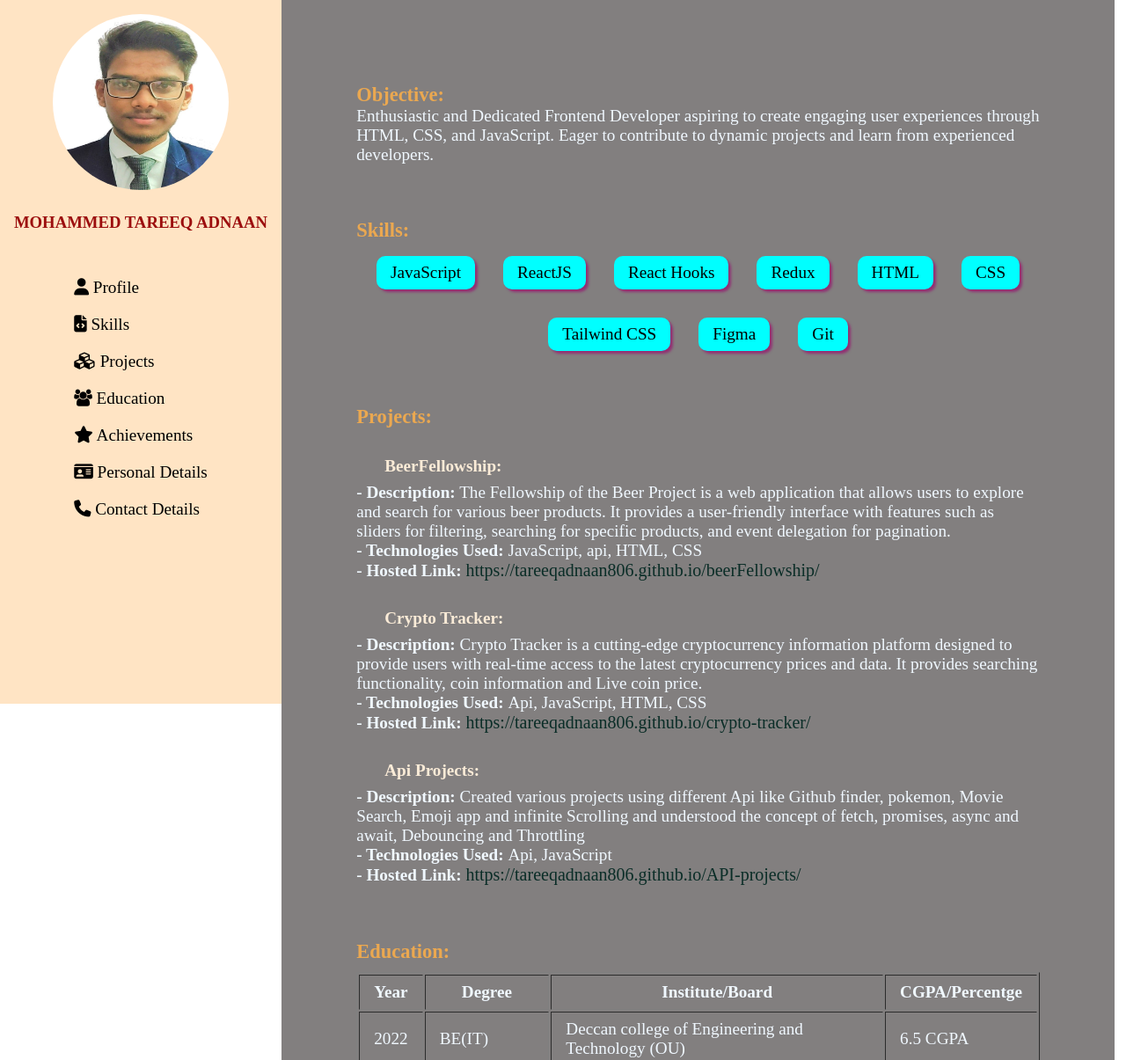
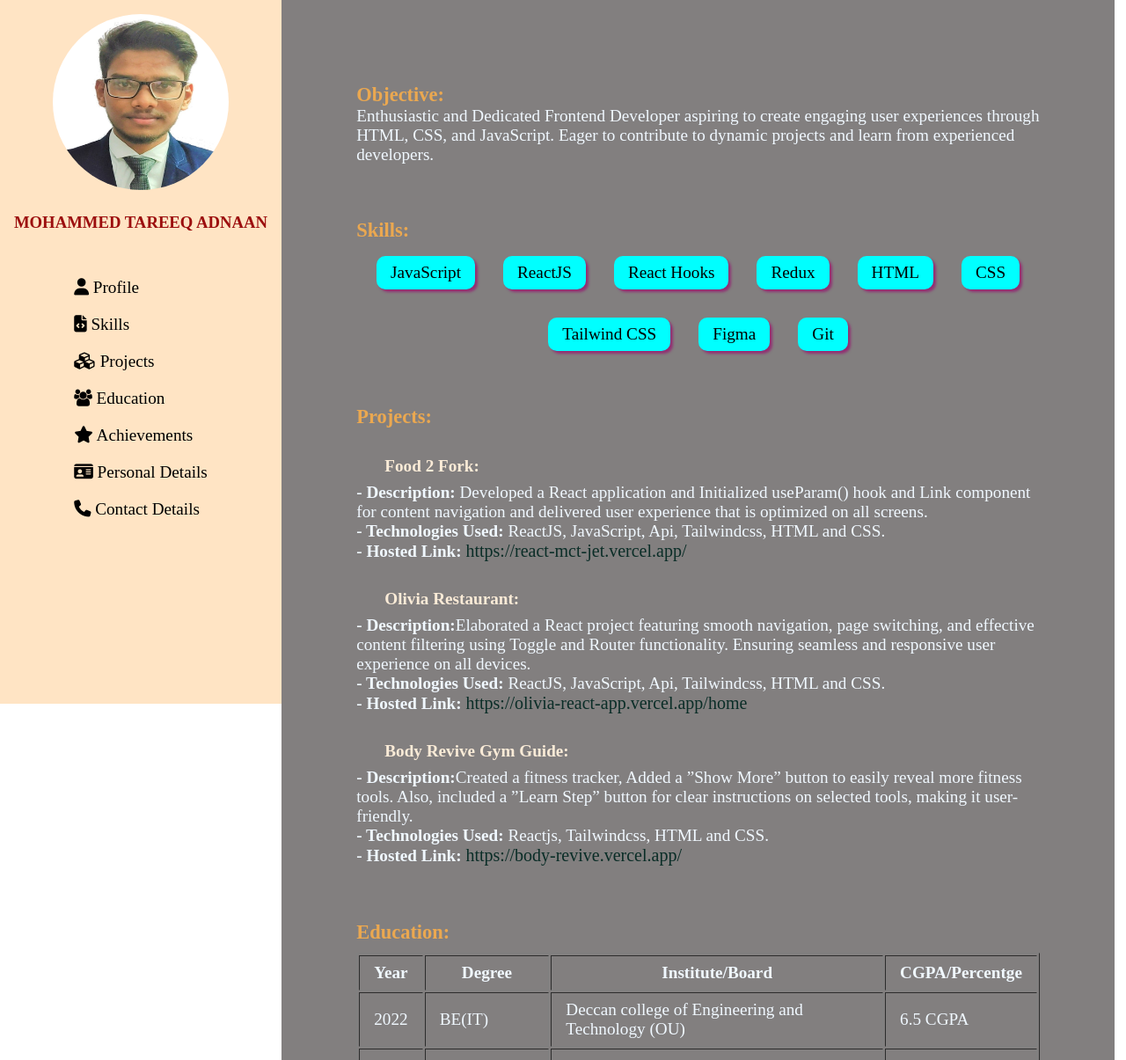
Before and after one commit to tareeqadnaan806/resume, a plain HTML site: page index.html in a window 1280 px wide. Shown: the top 1205 px of the page at 88% size. Drawn offline with Linux system fonts and the light colour scheme.

Commit message:
Update index.html

```diff
--- a/index.html
+++ b/index.html
@@ -52,34 +52,30 @@
                         <h3>Projects:</h3>
 
                            <div class="project1">
-                            <h4>BeerFellowship:</h4>
-                            <p><b>- Description:</b> The Fellowship of the Beer Project is a web application that allows users to explore and
-                                search for various beer products. It provides a user-friendly interface with features such as sliders for
-                                filtering, searching for specific products, and event delegation for pagination. </p>
-                                <p><b>- Technologies Used: </b>JavaScript, api, HTML, CSS </p>
+                            <h4>Food 2 Fork:</h4>
+                            <p><b>- Description:</b> Developed a React application and Initialized useParam() hook and Link component for content navigation and delivered user experience that is optimized on all screens.</p>
+                                <p><b>- Technologies Used: </b>ReactJS, JavaScript, Api, Tailwindcss, HTML and CSS.</p>
 
-                                <b>- Hosted Link:</b> <a  href=" https://tareeqadnaan806.github.io/beerFellowship/ " target="_blank"> https://tareeqadnaan806.github.io/beerFellowship/ </a>
+                                <b>- Hosted Link:</b> <a  href="https://react-mct-jet.vercel.app/" target="_blank"> https://react-mct-jet.vercel.app/</a>
 
                     <div class="projects">
                            <div class="project1">
-                            <h4>Crypto Tracker:
+                            <h4>Olivia Restaurant:
                             </h4>
-                            <p><b>- Description:</b> Crypto Tracker is a cutting-edge cryptocurrency information platform designed to provide
-                                users with real-time access to the latest cryptocurrency prices and data. It provides searching functionality,
-                                coin information and Live coin price. </p>
-                                <p><b>- Technologies Used: </b>Api, JavaScript, HTML, CSS</p>
+                            <p><b>- Description:</b>Elaborated a React project featuring smooth navigation, page switching, and effective content filtering using
+Toggle and Router functionality. Ensuring seamless and responsive user experience on all devices.</p>
+                                <p><b>- Technologies Used: </b>ReactJS, JavaScript, Api, Tailwindcss, HTML and CSS.</p>
 
-                                <b>- Hosted Link:</b> <a  href=" https://tareeqadnaan806.github.io/crypto-tracker/" target="_blank">  https://tareeqadnaan806.github.io/crypto-tracker/</a>
+                                <b>- Hosted Link:</b> <a  href=" https://olivia-react-app.vercel.app/home" target="_blank">  https://olivia-react-app.vercel.app/home</a>
 
                     <div class="projects">
                            <div class="project1">
-                            <h4>Api Projects:</h4>
-                            <p><b>- Description:</b> Created various projects using different Api like Github finder, pokemon, Movie Search,
-                                Emoji app and infinite Scrolling and understood the concept of fetch, promises, async and await,
-                                Debouncing and Throttling </p>
-                                <p><b>- Technologies Used: </b>Api, JavaScript</p>
+                            <h4>Body Revive Gym Guide:</h4>
+                            <p><b>- Description:</b>Created a fitness tracker, Added a ”Show More” button to easily reveal more fitness tools. Also, included a
+”Learn Step” button for clear instructions on selected tools, making it user-friendly.</p>
+                                <p><b>- Technologies Used: </b>Reactjs, Tailwindcss, HTML and CSS.</p>
 
-                                <b>- Hosted Link:</b> <a  href="https://tareeqadnaan806.github.io/API-projects/" target="_blank">  https://tareeqadnaan806.github.io/API-projects/</a>
+                                <b>- Hosted Link:</b> <a  href="https://body-revive.vercel.app/" target="_blank">  https://body-revive.vercel.app/</a>
 
                     </div>
                 </div>
```
